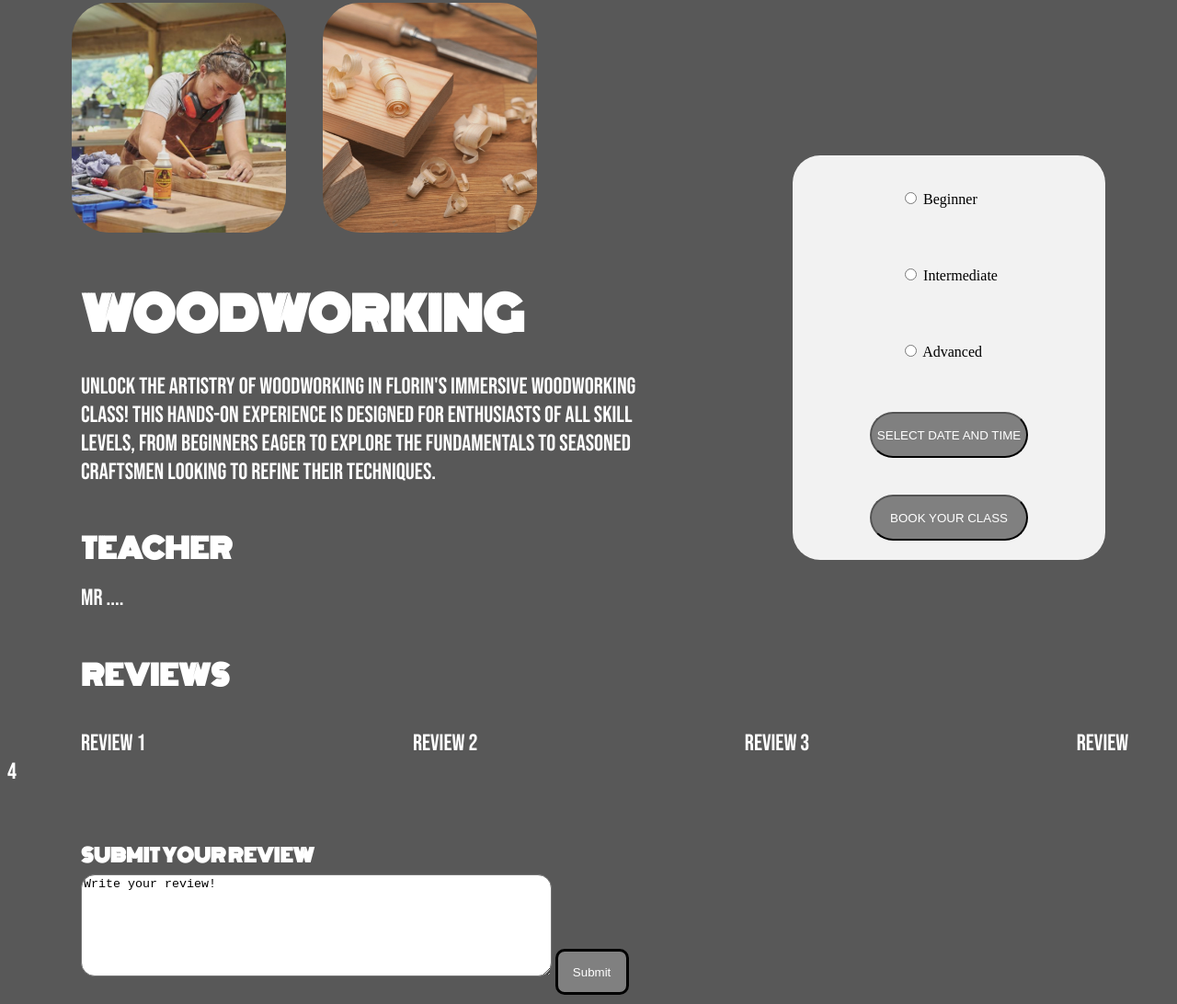
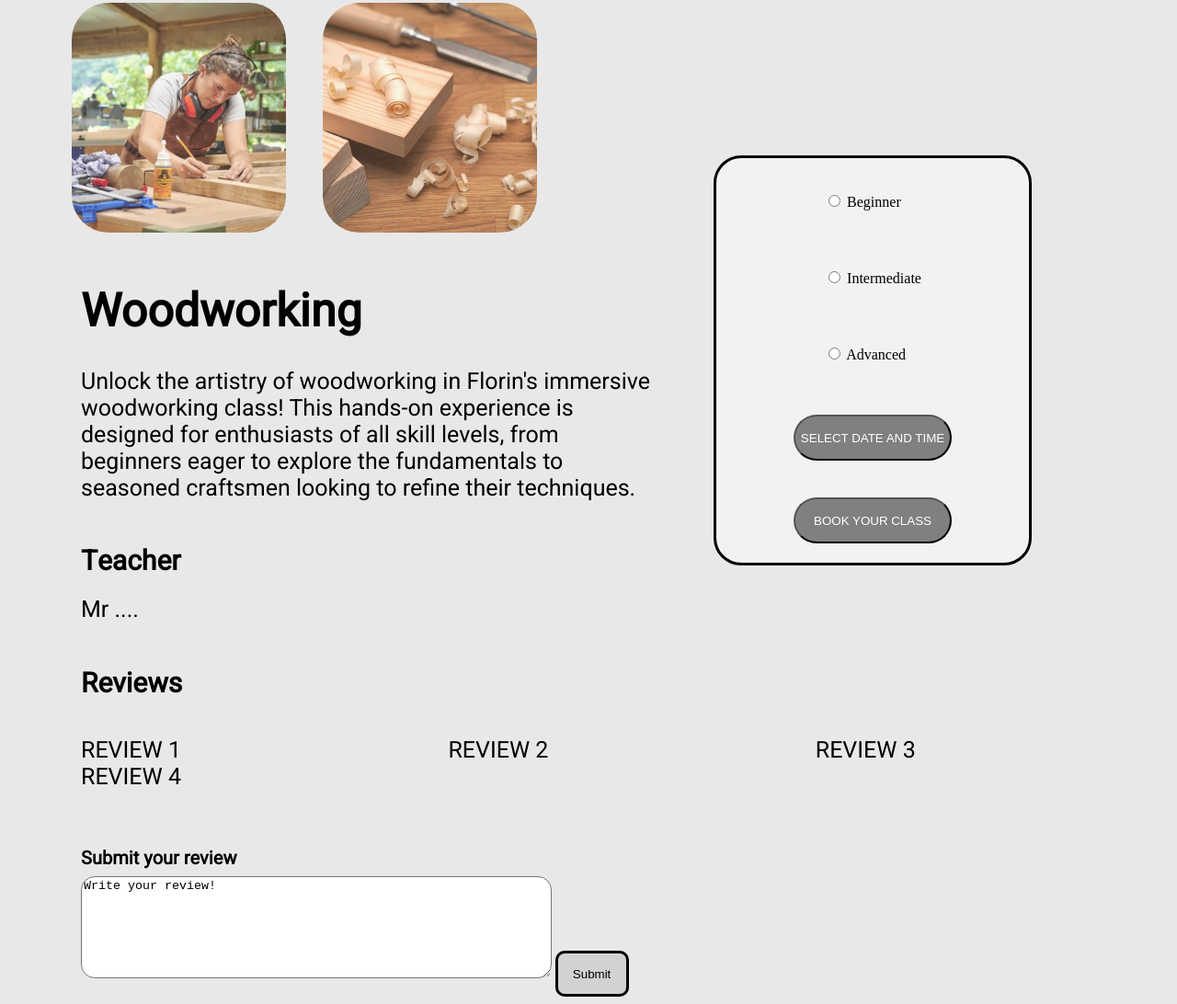
Before and after one commit to tahha00/CreativeHub-BE-FE, a plain HTML site: page frontend/class-page/class.html in a window 1280 px wide. Shown: the part 131-1223 px from the top of the page at 92% size. Drawn offline with Linux system fonts and the light colour scheme.

Commit message:
changed styling

```diff
--- a/frontend/class-page/class.css
+++ b/frontend/class-page/class.css
@@ -1,5 +1,5 @@
 body {
-  background-color: rgb(88, 88, 88);
+  background-color: rgb(232, 232, 232);
 }
 
 
@@ -42,25 +42,25 @@ body {
   }
 
   .title {
-    font-family: 'Monoton', monospace;
-    color: white;
+    font-family: 'Heebo', monospace;
+    color: black;
     padding: 10px 80px;
     margin-top: -30px;
     font-size: 50px;
   }
 
   .text {
-    font-family: 'Bebas Neue', monospace;
+    font-family: 'Roboto', monospace;
     padding: 10px 80px;
     margin-top: -30px;
     font-size: 25px;
     width: 50%;
-    color: white;
+    color: black;
   }
 
   .teacher {
-    font-family: 'Monoton', monospace;
-    color: white;
+    font-family: 'Heebo', monospace;
+    color: black;
     padding: 10px 80px;
     font-size: 30px;
   }
@@ -68,7 +68,7 @@ body {
   .bookingWrapper {
     display: flex;
     justify-content: flex-end;
-    margin-right: 70px;
+    margin-right: 150px;
   }
 
   .bookingSection {
@@ -82,6 +82,7 @@ body {
     height: 400px;
     width: 300px;
     border-radius: 30px;
+    border: 3px solid black;
   }
 
   .dateBtn {
@@ -119,8 +120,8 @@ body {
 }
 
 .reviewsSectionTitle {
-  font-family: 'Monoton', monospace;
-  color: white;
+  font-family: 'Heebo', monospace;
+  color: black;
   padding: 10px 80px;
   font-size: 30px;
 }
@@ -134,8 +135,8 @@ body {
 }
 
 .reviewTitle {
-  font-family: 'Monoton', monospace;
-  color: white;
+  font-family: 'Heebo', monospace;
+  color: black;
   padding: 10px 80px;
   font-size: 30px;
 }
@@ -143,8 +144,8 @@ body {
 #submitReviewBtn {
   border-radius: 10px;
   border: 3px solid black;
-  background-color: grey;
-  color: white;
+  background-color: rgb(210, 210, 210);
+  color: black;
   height: 50px;
   width: 80px;
 
@@ -152,19 +153,19 @@ body {
 
 
 .userReviews {
-    font-family: 'Bebas Neue', monospace;
+    font-family: 'Roboto', monospace;
     padding: 10px 80px;
     margin-top: -30px;
     font-size: 25px;
     width: 50%;
-    color: white;
+    color: black;
     margin: 10%;
     margin-left: 0%;
 }
 
 .submitReviewTitle {
-  font-family: 'Monoton', monospace;
-  color: white;
+  font-family: 'Heebo', monospace;
+  color: black;
   padding: 10px 80px;
   font-size: 20px;
   margin-top: 50px;
--- a/frontend/class-page/class.html
+++ b/frontend/class-page/class.html
@@ -7,8 +7,7 @@
     <link rel="stylesheet" href="class.css">
     <link rel="preconnect" href="https://fonts.googleapis.com">
     <link rel="preconnect" href="https://fonts.gstatic.com" crossorigin>
-    <link href="https://fonts.googleapis.com/css2?family=Monoton&family=Secular+One&display=swap" rel="stylesheet">
-    <link href="https://fonts.googleapis.com/css2?family=Bebas+Neue&family=Monoton&family=Secular+One&display=swap" rel="stylesheet">
+    <link href="https://fonts.googleapis.com/css2?family=Heebo&family=Roboto&display=swap" rel="stylesheet">
     <title>Classes</title>
 </head>
 <body>
@@ -24,9 +23,9 @@
         <img class = "img" src="./woodwork2.jpg" alt="Wood shavings next to a wood plank and wood chisel.">
       </div>
 
-      <h1 class="title">WOODWORKING</h1>
+      <h1 class="title">Woodworking</h1>
       <section class="text">Unlock the artistry of woodworking in Florin's immersive woodworking class! This hands-on experience is designed for enthusiasts of all skill levels, from beginners eager to explore the fundamentals to seasoned craftsmen looking to refine their techniques.</section>
-      <h2 class="teacher">TEACHER</h2>
+      <h2 class="teacher">Teacher</h2>
       <section class = "text">Mr ....</section>
 
     <div class = "bookingWrapper">
@@ -49,7 +48,7 @@
       </div>
     </div>
     <div class = "reviewSection">
-      <h2 class="reviewsSectionTitle">REVIEWS</h2>
+      <h2 class="reviewsSectionTitle">Reviews</h2>
       <p1 class="userReviews">REVIEW 1</p1>
       <p2 class="userReviews">REVIEW 2</p2>
       <p3 class="userReviews">REVIEW 3</p3>
@@ -58,7 +57,7 @@
 
       <div class="submitReviewSection">
       <form>
-        <h2 class="submitReviewTitle">SUBMIT YOUR REVIEW</h2>
+        <h2 class="submitReviewTitle">Submit your review</h2>
       <label for="review"></label><br>
         <textarea id="typeReview" name="review" rows="4" cols="50">Write your review!</textarea>
         <input id="submitReviewBtn" type="submit" value="Submit">
```
